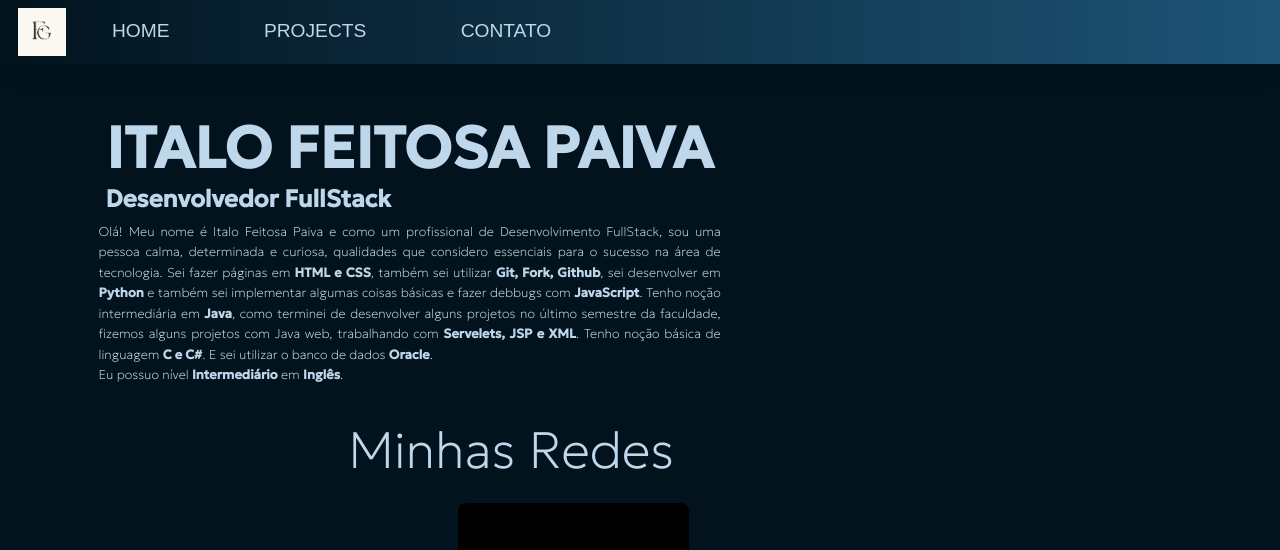
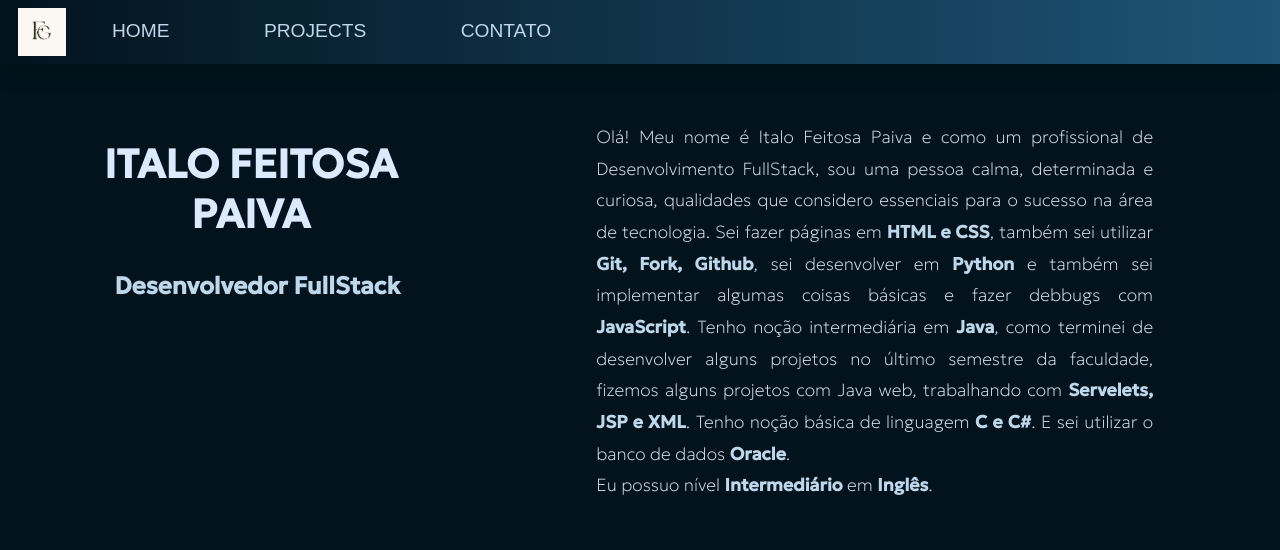
Before and after one commit to Italofpaiva/Portfolio, a plain HTML site: page Portfolio/MeuPortfolio.html in a window 1280 px wide. Shown: the top 550 px of the page. Drawn offline with Linux system fonts and the light colour scheme; files whose address does not match are found by name.

Commit message:
Update MeuPortfolio.css

```diff
--- a/Portfolio/styles/MeuPortfolio.css
+++ b/Portfolio/styles/MeuPortfolio.css
@@ -128,8 +128,42 @@ h1 {
 }
 
 .name {
-    margin-top: 5rem;
-    margin-right: 40%;
+    display: grid;
+    grid-template-columns: 1fr 2fr; /* esquerda menor, direita maior */
+    gap: 10rem;
+    min-height: 70vh;
+    align-items: center;
+    padding: 2rem;
+
+}
+
+.sidebar {
+    gap:2rem;
+    margin-bottom: 11rem;
+
+}
+
+.sidebar h1 {
+  font-size: 2.5rem;
+  font-weight: 800;
+  color: #dbeafe; /* azul claro */
+
+
+}
+
+.sidebar h2 {
+  font-size: 1.5rem;
+  font-weight: 700;
+  color: var(--cor-secundaria);
+  margin-top: 2rem; /* azul médio */
+}
+
+
+.content p {
+  font-size: 1.1rem;
+  line-height: 1.8;
+  color: #cbd5e1; /* cinza claro */
+  max-width: 700px;
 }
 
 .apresentacao__valores__texto {
@@ -149,9 +183,7 @@ h1 {
     color: var(--cor-secundaria);
 }
 
-.firsttext {
-    margin-right: 30%;
-}
+
 
 .apresentacao__links {
     display: flex;
```
